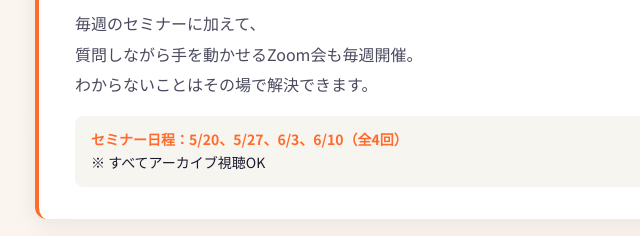
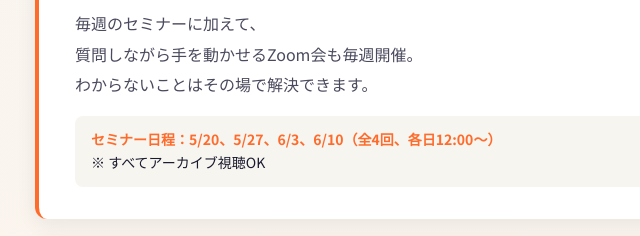
Before and after one commit to shizuka555-wq/claude-bootcamp, a plain HTML site: page index.html in a window 1280 px wide. Shown: the part 4300-4536 px from the top of the page, 245-885 px from the left. Drawn offline with Linux system fonts and the light colour scheme.

Commit message:
add: セミナー開始時刻(12:00〜)を明記
各日12:00スタートであることが分かるように、セミナー日程の行に時間を追記。

```diff
--- a/index.html
+++ b/index.html
@@ -107,7 +107,7 @@
       <h3>まずは1ヶ月、一緒に学ぶ。</h3>
       <p>5/20からの約1ヶ月間、毎週ライブセミナーを行います。<br>ClaudeCodeの使い方だけじゃなく、<br>あなたの業務をどう任せるかを一緒に設計していきます。</p>
       <p>毎週のセミナーに加えて、<br>質問しながら手を動かせるZoom会も毎週開催。<br>わからないことはその場で解決できます。</p>
-      <p class="schedule-note"><strong>セミナー日程：5/20、5/27、6/3、6/10（全4回）</strong><br>※ すべてアーカイブ視聴OK</p>
+      <p class="schedule-note"><strong>セミナー日程：5/20、5/27、6/3、6/10（全4回、各日12:00〜）</strong><br>※ すべてアーカイブ視聴OK</p>
     </div>
 
     <div class="schedule-card">
```
